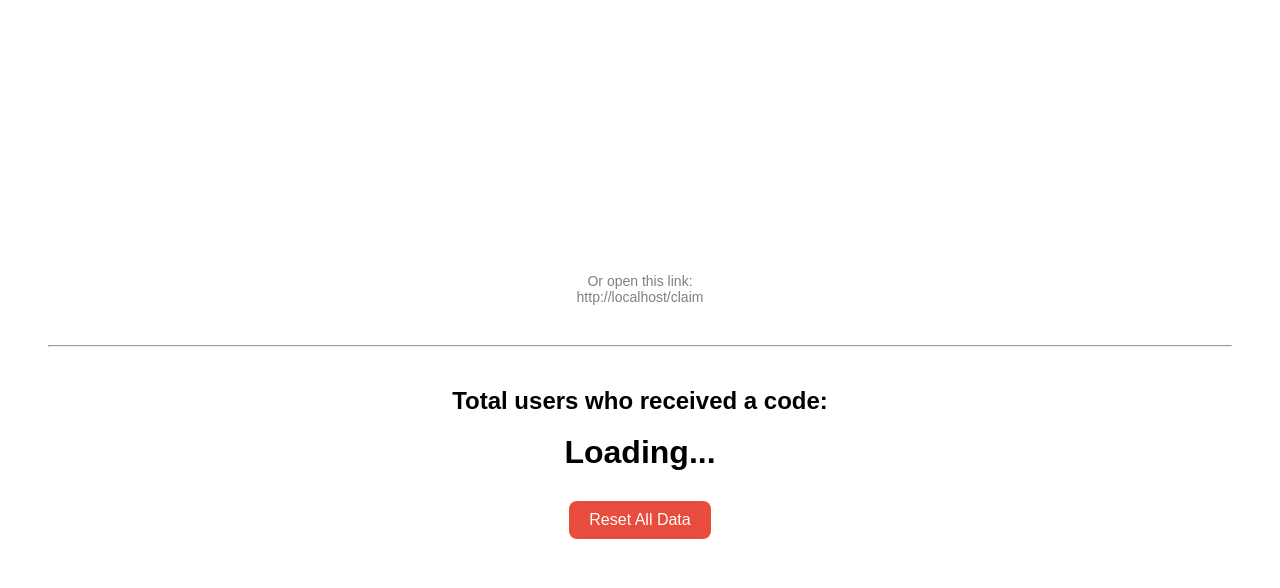
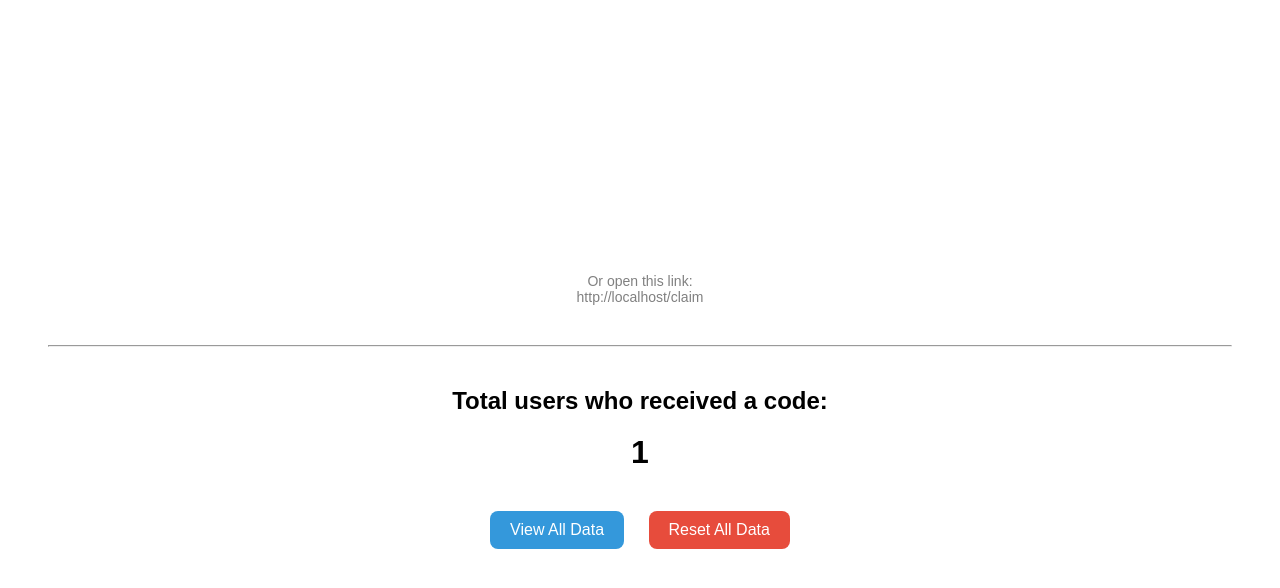
Before and after one commit to Tanes-Namsanguan/Quality_Month_2025, a Flask app: page / in a window 1280 px wide. Shown: the part 139-727 px from the top of the page. Run offline with Flask 3, Linux system fonts and the light colour scheme; data comes from the database, SQL or seed files in the repository.

Commit message:
Initial commit - Flask QR code app

```diff
--- a/app.py
+++ b/app.py
@@ -13,8 +13,9 @@
 app.config["SQLALCHEMY_TRACK_MODIFICATIONS"] = False
 db = SQLAlchemy(app)
 
+
 # ───────────────────────────────
-# MODEL
+# DATABASE MODEL
 # ───────────────────────────────
 class Code(db.Model):
     id = db.Column(db.Integer, primary_key=True)
@@ -22,12 +23,16 @@
     code = db.Column(db.String(6), unique=True, nullable=False)
     created_at = db.Column(db.DateTime, default=datetime.utcnow)
 
+
+# ───────────────────────────────
+# UTILITIES
+# ───────────────────────────────
 def init_db():
     with app.app_context():
         db.create_all()
 
 def generate_unique_code():
-    return f"{random.randint(0,999999):06d}"
+    return f"{random.randint(0, 999999):06d}"
 
 @app.before_request
 def ensure_cookie():
@@ -48,6 +53,7 @@
                 response.headers.add(header, value)
     return response
 
+
 # ───────────────────────────────
 # ROUTES
 # ───────────────────────────────
@@ -61,6 +67,7 @@
     img_b64 = base64.b64encode(buf.getvalue()).decode()
     total = Code.query.count()
     return render_template("index.html", qr_data=img_b64, claim_url=claim_url, total=total)
+
 
 @app.route("/claim")
 def claim():
@@ -81,29 +88,41 @@
                 continue
     return render_template("claim.html", code=code)
 
+
 @app.route("/api/total")
 def api_total():
+    """Return total number of users who received a code"""
     return jsonify({"total": Code.query.count()})
 
-@app.route("/admin")
-def admin():
-    codes = Code.query.order_by(Code.created_at.desc()).all()
-    return render_template("admin.html", codes=codes)
 
 @app.route("/api/reset", methods=["POST"])
-def reset():
+def reset_data():
+    """Delete all data"""
     db.session.query(Code).delete()
     db.session.commit()
     return jsonify({"ok": True})
 
+
+@app.route("/admin")
+def admin_page():
+    """Admin page showing all codes"""
+    codes = Code.query.order_by(Code.created_at.desc()).all()
+    return render_template("admin.html", codes=codes)
+
+
 @app.route("/api/random_winner")
 def random_winner():
+    """Pick a random winner"""
     codes = Code.query.all()
     if not codes:
         return jsonify({"ok": False, "error": "no_data"})
     winner = random.choice(codes)
     return jsonify({"ok": True, "code": winner.code})
 
+
+# ───────────────────────────────
+# MAIN ENTRY
+# ───────────────────────────────
 if __name__ == "__main__":
     init_db()
     app.run(host="0.0.0.0", port=5000, debug=True)
--- a/requirements.txt
+++ b/requirements.txt
@@ -1,6 +1,4 @@
-Flask==3.0.3
+Flask==3.0.0
 Flask-SQLAlchemy==3.1.1
-SQLAlchemy==2.0.34
 qrcode==7.4.2
 Pillow==10.4.0
-gunicorn==23.0.0
--- a/templates/claim.html
+++ b/templates/claim.html
@@ -19,5 +19,6 @@
   <h1>Your 6-digit code is</h1>
   <div class="code">{{ code }}</div>
   <div class="hint">The system remembers your device. Refreshing will show the same code.</div>
+  <p><a href="/" style="color:#3498db;">Back to main page</a></p>
 </body>
 </html>
--- a/templates/index.html
+++ b/templates/index.html
@@ -3,19 +3,18 @@
 <head>
   <meta charset="utf-8" />
   <meta name="viewport" content="width=device-width, initial-scale=1" />
-  <title>QR Code Scanner</title>
+  <title>QR Code Event</title>
   <style>
     body { font-family: sans-serif; text-align: center; padding: 40px; }
     h1 { font-size: 28px; }
     img { margin-top: 20px; width: 250px; height: 250px; }
     .url { margin-top: 20px; color: gray; font-size: 14px; }
     #counter { font-size: 32px; font-weight: bold; margin-top: 10px; }
-    #reset-btn {
-      background-color: #e74c3c; color: white; border: none;
-      border-radius: 8px; padding: 10px 20px; margin-top: 30px;
-      cursor: pointer; font-size: 16px;
-    }
-    #reset-btn:hover { background-color: #c0392b; }
+    .btn { border: none; border-radius: 8px; padding: 10px 20px; margin: 10px; cursor: pointer; font-size: 16px; }
+    .btn-blue { background-color: #3498db; color: white; }
+    .btn-red { background-color: #e74c3c; color: white; }
+    .btn-blue:hover { background-color: #2980b9; }
+    .btn-red:hover { background-color: #c0392b; }
   </style>
 </head>
 <body>
@@ -27,36 +26,36 @@
   <h2>Total users who received a code:</h2>
   <div id="counter">Loading...</div>
 
-  <button id="reset-btn" onclick="resetData()">Reset All Data</button>
+  <div style="margin-top:30px;">
+    <button class="btn btn-blue" onclick="location.href='/admin'">View All Data</button>
+    <button class="btn btn-red" onclick="resetData()">Reset All Data</button>
+  </div>
 
   <script>
     async function fetchCount() {
-      const res = await fetch('/count');
-      const data = await res.json();
-      document.getElementById('counter').textContent = data.total;
+      try {
+        const res = await fetch('/api/total');
+        const data = await res.json();
+        document.getElementById('counter').textContent = data.total;
+      } catch {
+        document.getElementById('counter').textContent = "Error";
+      }
     }
 
     async function resetData() {
-      const password = prompt("Enter admin password to reset all data:");
-      if (!password) return;
-
-      const res = await fetch('/reset', {
-        method: 'POST',
-        headers: { 'Content-Type': 'application/json' },
-        body: JSON.stringify({ password })
-      });
-
+      if (!confirm("Are you sure you want to delete all data?")) return;
+      const res = await fetch('/api/reset', { method: 'POST' });
       const data = await res.json();
-      if (res.ok && data.status === "ok") {
-        alert("✅ All data has been reset.");
+      if (data.ok) {
+        alert("✅ All data has been cleared!");
         fetchCount();
       } else {
-        alert("❌ " + (data.message || "Incorrect password."));
+        alert("❌ Reset failed.");
       }
     }
 
     fetchCount();
-    setInterval(fetchCount, 5000);
+    setInterval(fetchCount, 5000); // Update every 5 seconds
   </script>
 </body>
 </html>
```
Also changed, not shown: templates/admin.html (+12 -9 lines).
